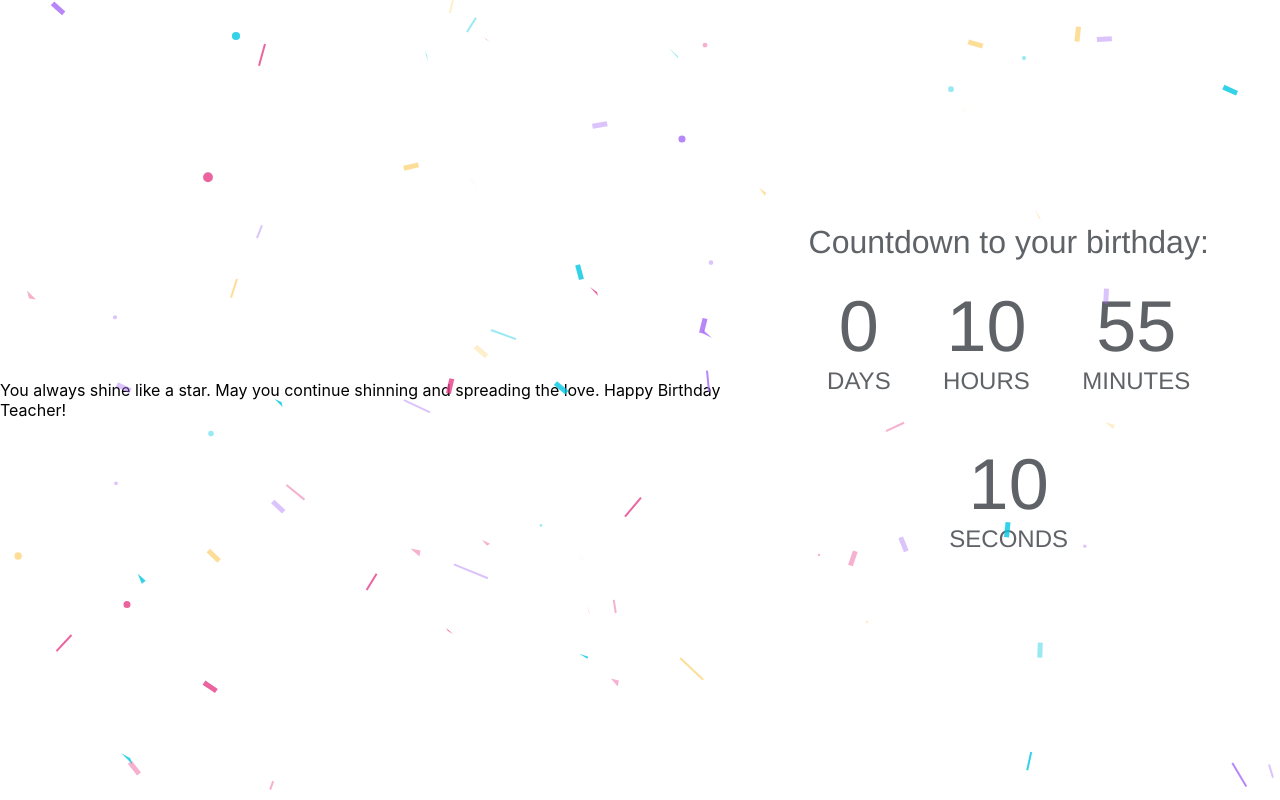
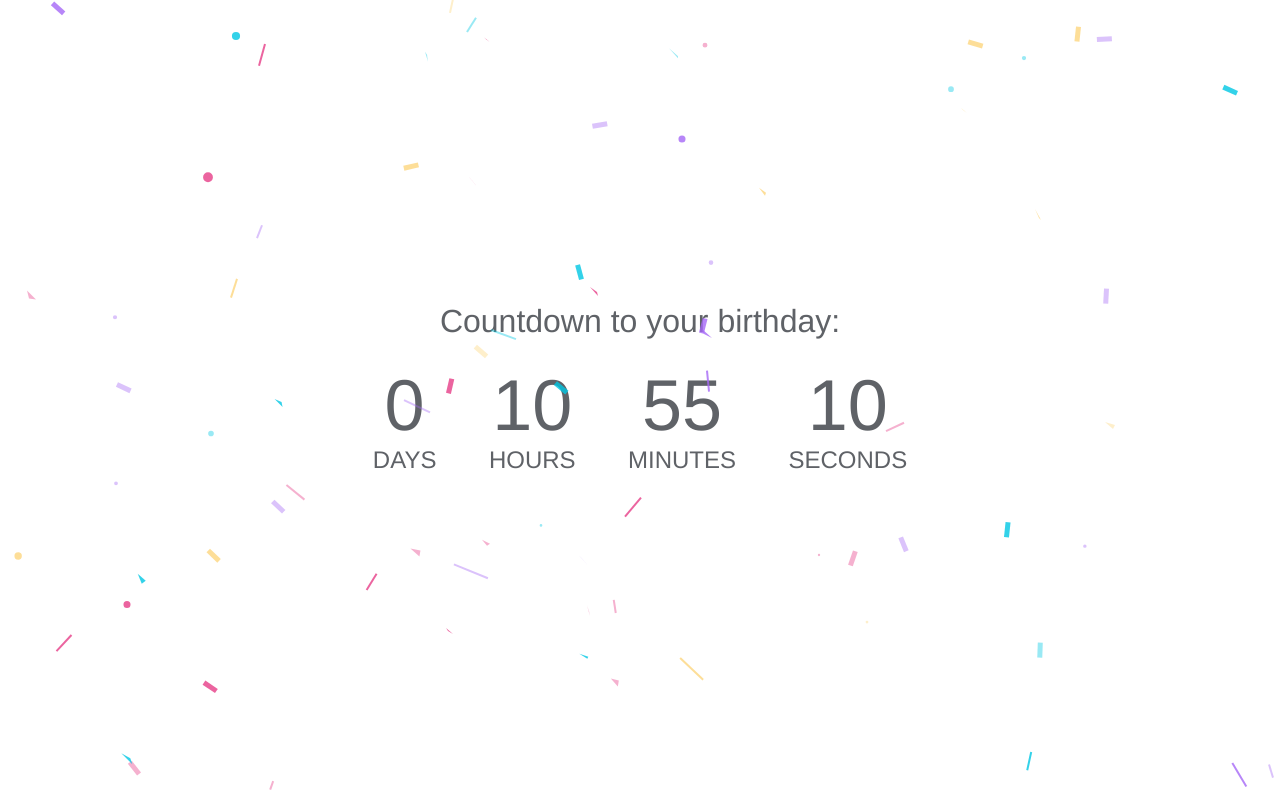
Before and after one commit to appu22/birthday-16, a plain HTML site: page index.html in a window 1280 px wide. Drawn offline with Linux system fonts and the light colour scheme.

Commit message:
Update index.html

```diff
--- a/index.html
+++ b/index.html
@@ -12,9 +12,7 @@
 </head>
 
 <body>
-	<p>You always shine like a star.
-	May you continue shinning and spreading the love.
-	Happy Birthday Teacher!</p>
+
   <canvas id=c></canvas>
   <canvas id="confetti"></canvas>
   <div class="container" id="count">
```
